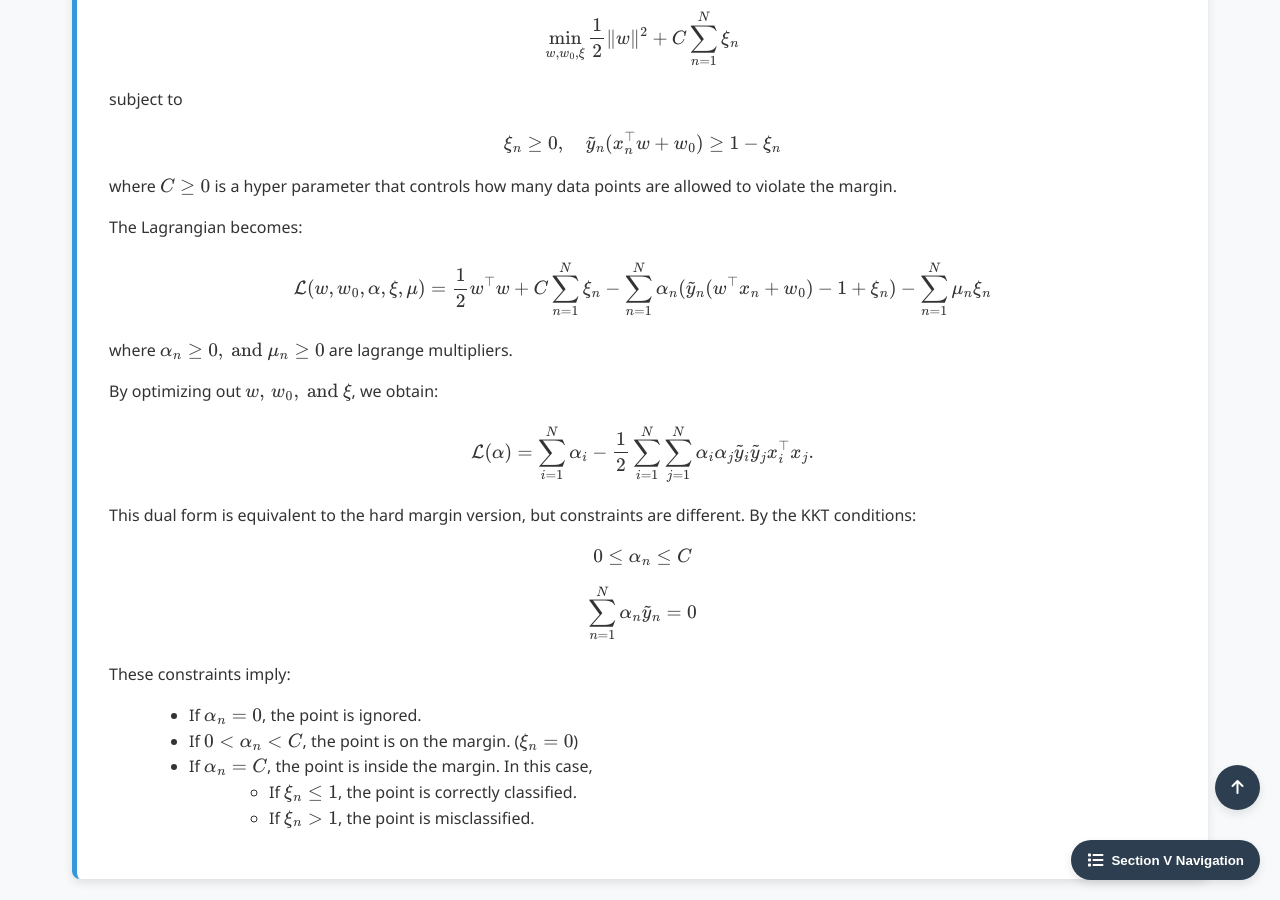
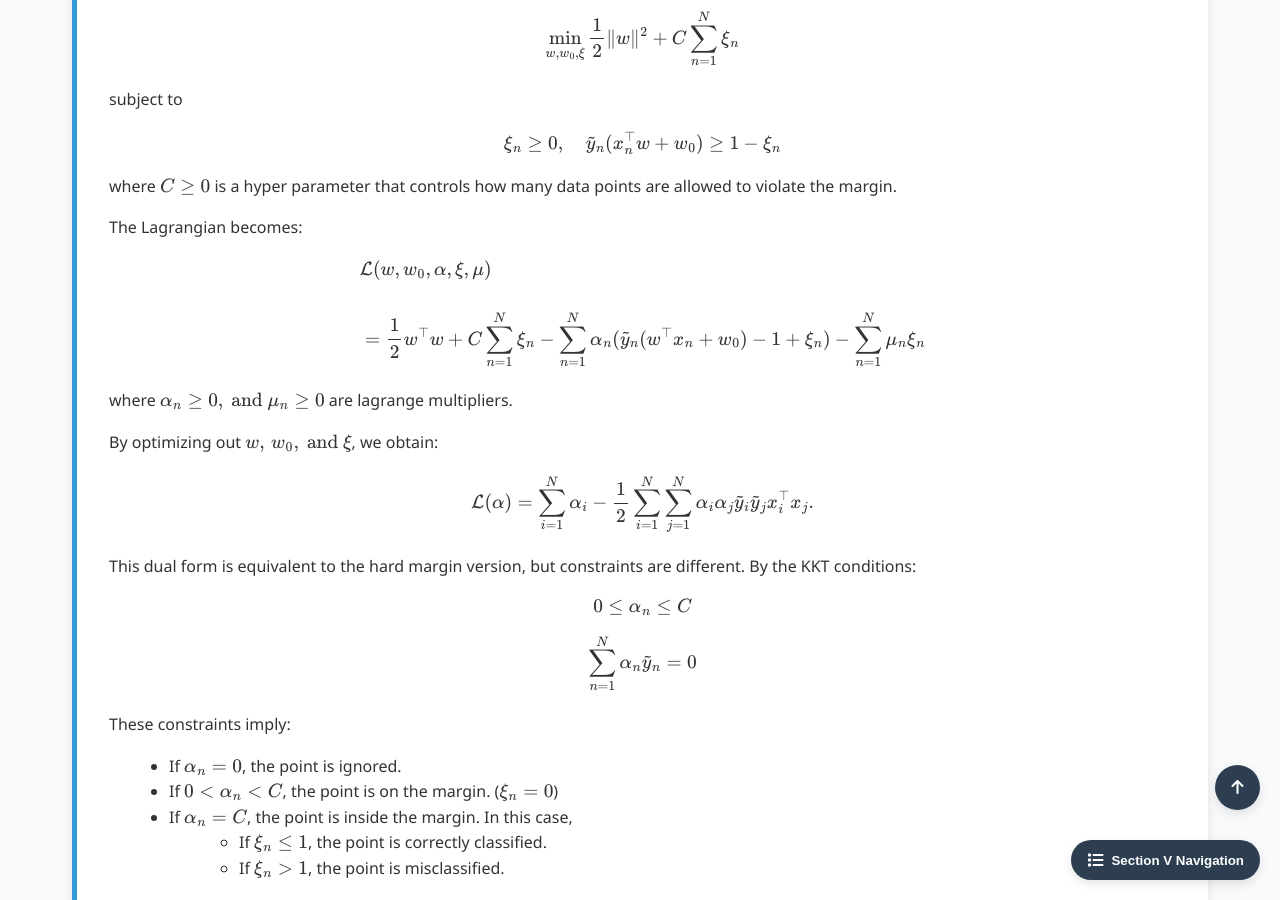
Before and after one commit to Yusukey01/yusukey01.github.io, a Jekyll site: the page built from Mathematics/Machine_learning/svm.html, in a window 1280 px wide and 900 px high, scrolled down 4929 px. Built offline with Jekyll 4.4.1, drawn with Linux system fonts in a browser that asks for light colours.

Commit message:
Updated texts

```diff
--- a/Mathematics/Machine_learning/svm.html
+++ b/Mathematics/Machine_learning/svm.html
@@ -305,9 +305,12 @@ uses_python: false
                 <p>
                     The Lagrangian becomes:
                     \[
-                    \mathcal{L}(w, w_0, \alpha, \xi, \mu) = \frac{1}{2} w^\top w + C \sum_{n =1}^N \xi_n
-                                                            - \sum_{n = 1}^N \alpha_n (\tilde{y}_n(w^\top x_n + w_0) -1 + \xi_n)
-                                                            - \sum_{n = 1}^N \mu_n \xi_n
+                    \begin{align*}
+                    &\mathcal{L}(w, w_0, \alpha, \xi, \mu)  \\\\
+                    &= \frac{1}{2} w^\top w + C \sum_{n =1}^N \xi_n
+                            - \sum_{n = 1}^N \alpha_n (\tilde{y}_n(w^\top x_n + w_0) -1 + \xi_n)
+                            - \sum_{n = 1}^N \mu_n \xi_n
+                    \end{align*}
                     \]
                     where \(\alpha_n \geq 0, \text{ and } \mu_n \geq 0\) are lagrange multipliers.
                 </p>
@@ -324,11 +327,11 @@ uses_python: false
                 \sum_{n=1}^N \alpha_n \tilde{y}_n = 0
                 \]
                  These constraints imply:
-                 <ul style="padding-left: 80px;">
+                 <ul style="padding-left: 60px;">
                     <li>If \(\alpha_n = 0\), the point is ignored.</li>
                     <li>If \(0 < \alpha_n < C\), the point is on the margin. (\(\xi_n = 0\))</li>
                     <li>If \(\alpha_n = C\), the point is inside the margin. In this case,</li>
-                        <ul style="padding-left: 80px;">
+                        <ul style="padding-left: 70px;">
                             <li>If \(\xi_n \leq 1\), the point is correctly classified.</li>
                             <li>If \(\xi_n > 1\), the point is misclassified.</li>
                         </ul>
```
